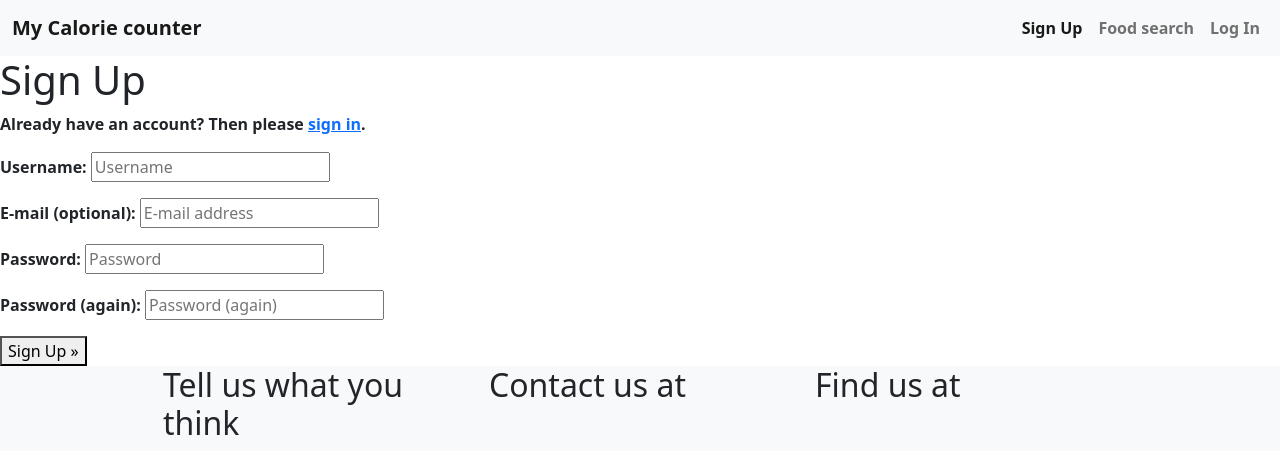
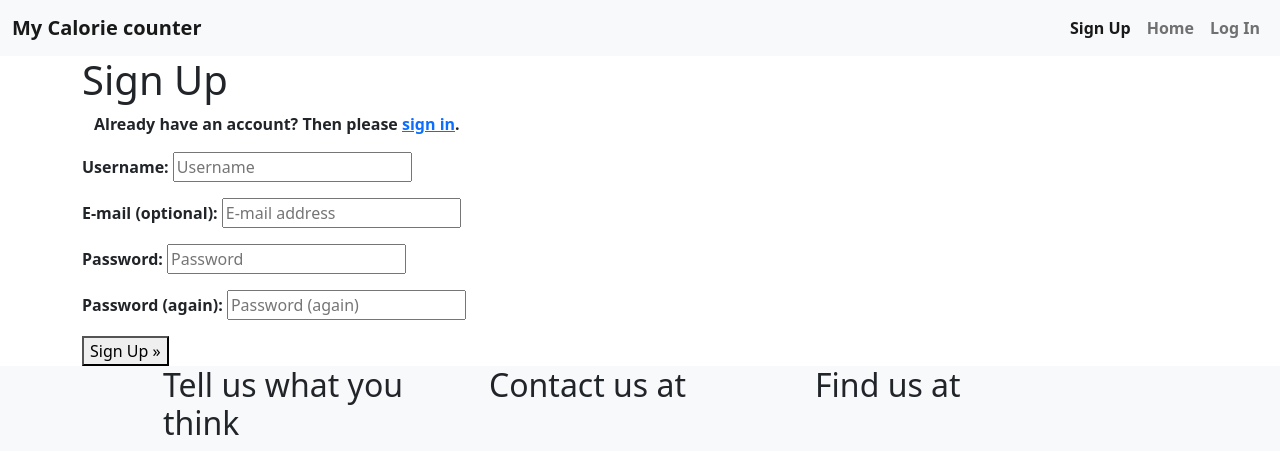
Before and after one commit to seanj06/MyCalorieCounter-P4, a Django app: page /accounts/signup/ in a window 1280 px wide. Shown: the top 474 px of the page. Run offline with Django 3.2, Linux system fonts and the light colour scheme; some web fonts are replaced.

Commit message:
Add home to navbar link

```diff
--- a/templates/account/signup.html
+++ b/templates/account/signup.html
@@ -5,17 +5,27 @@
 {% block head_title %}{% trans "Signup" %}{% endblock %}
 
 {% block content %}
+<div class="container">
+  <div class="row justify-content-center">
+    <div class="col">
       <h1>{% trans "Sign Up" %}</h1>
+    </div>
+    <div class="row">
+      <p>{% blocktrans %}Already have an account? Then please <a href="{{ login_url }}">sign in</a>.{% endblocktrans %}
+      </p>
+    </div>
 
-<p>{% blocktrans %}Already have an account? Then please <a href="{{ login_url }}">sign in</a>.{% endblocktrans %}</p>
 
     <form class="signup" id="signup_form" method="post" action="{% url 'account_signup' %}">
       {% csrf_token %}
       {{ form.as_p }}
       {% if redirect_field_value %}
-  <input type="hidden" name="{{ redirect_field_name }}" value="{{ redirect_field_value }}" />
+      <div class="row">
+        <input class="form-control" type="hidden" name="{{ redirect_field_name }}" value="{{ redirect_field_value }}" />
+      </div>
       {% endif %}
       <button type="submit">{% trans "Sign Up" %} &raquo;</button>
     </form>
+  </div>
 
   {% endblock %}
--- a/templates/base.html
+++ b/templates/base.html
@@ -28,7 +28,7 @@
                             <a class="nav-link active" aria-current="page" href="{% url 'account_signup' %}">Sign Up</a>
                         </li>
                         <li class="nav-item">
-                            <a class="nav-link" href="#">Food search</a>
+                            <a class="nav-link" href="{% url 'home' %}">Home</a>
                         </li>
                         <li class="nav-item">
                             <a class="nav-link" href="{% url 'account_login' %}">Log In</a>
```
Lines whose indentation alone changed are shown as unchanged.
